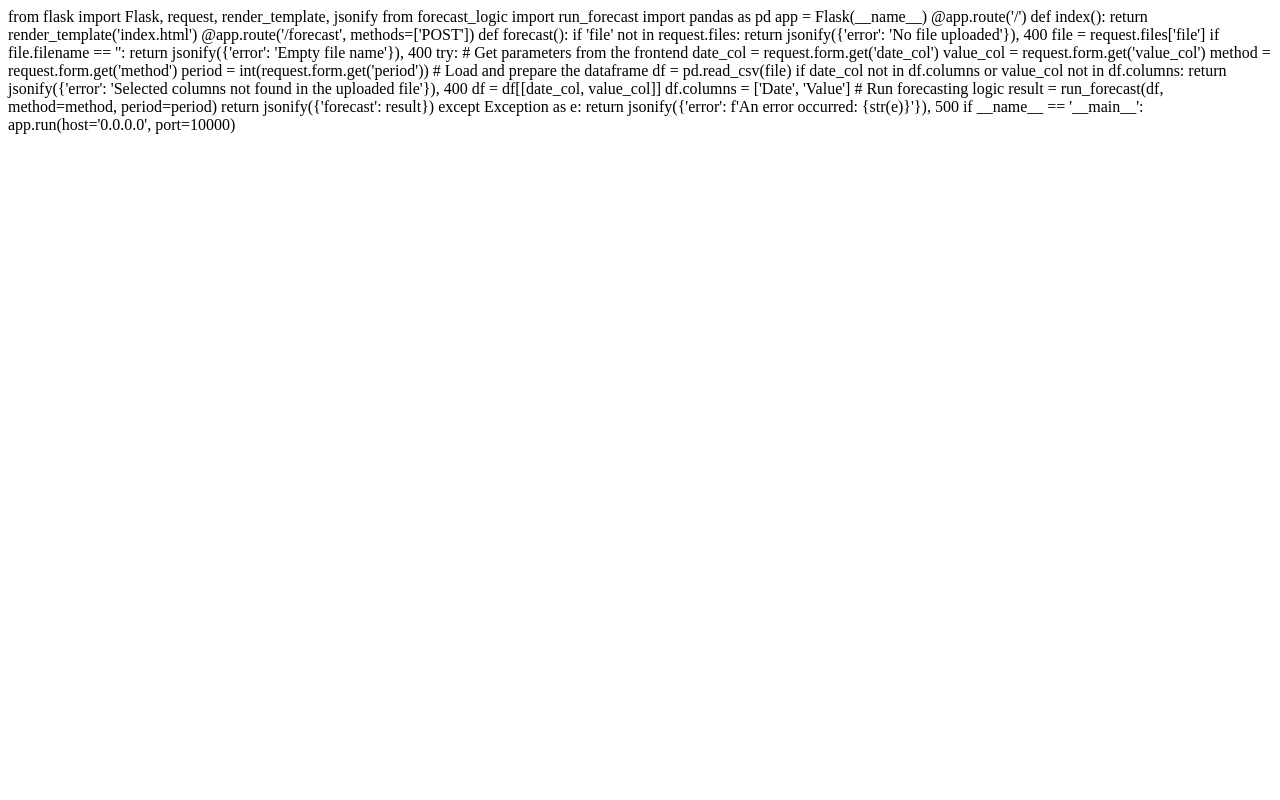
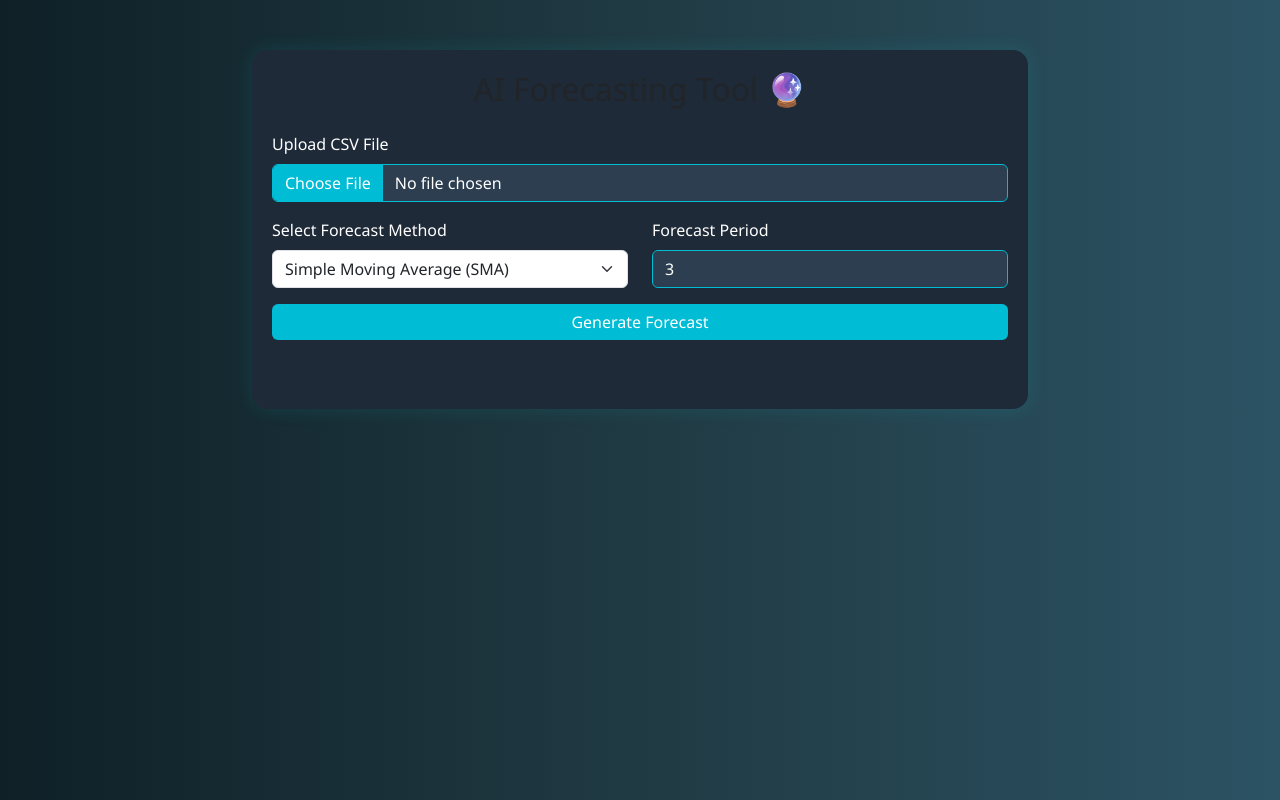
Before and after one commit to Abhishekk-sj/forecasting-backend, a Flask app: page / in a window 1280 px wide. Run offline with Flask 2, Linux system fonts and the light colour scheme.

Commit message:
Update index.html

```diff
--- a/templates/index.html
+++ b/templates/index.html
@@ -1,44 +1,171 @@
-from flask import Flask, request, render_template, jsonify
-from forecast_logic import run_forecast
-import pandas as pd
+<!DOCTYPE html>
+<html lang="en">
+<head>
+  <meta charset="UTF-8" />
+  <meta name="viewport" content="width=device-width, initial-scale=1.0"/>
+  <title>AI Forecasting Tool</title>
+  <link href="https://cdn.jsdelivr.net/npm/bootstrap@5.3.3/dist/css/bootstrap.min.css" rel="stylesheet"/>
+  <style>
+    body {
+      background: linear-gradient(to right, #0f2027, #203a43, #2c5364);
+      color: white;
+      font-family: 'Segoe UI', sans-serif;
+    }
+    .container {
+      max-width: 800px;
+      margin-top: 50px;
+    }
+    .card {
+      background-color: #1e2a38;
+      border: none;
+      border-radius: 15px;
+      padding: 20px;
+      box-shadow: 0 0 20px rgba(0, 255, 255, 0.1);
+    }
+    .btn-primary {
+      background-color: #00bcd4;
+      border: none;
+    }
+    .btn-primary:hover {
+      background-color: #0097a7;
+    }
+    .form-label, .form-control, select {
+      color: white;
+    }
+    .form-control, select {
+      background-color: #2c3e50;
+      border: 1px solid #00bcd4;
+    }
+    .form-control::file-selector-button {
+      background-color: #00bcd4;
+      color: white;
+      border: none;
+    }
+    .loading {
+      display: none;
+      font-size: 18px;
+    }
+  </style>
+</head>
+<body>
+  <div class="container">
+    <div class="card">
+      <h2 class="mb-4 text-center">AI Forecasting Tool 🔮</h2>
 
-app = Flask(__name__)
+      <form id="upload-form">
+        <div class="mb-3">
+          <label for="csvFile" class="form-label">Upload CSV File</label>
+          <input type="file" class="form-control" id="csvFile" name="file" required />
+        </div>
 
-@app.route('/')
-def index():
-    return render_template('index.html')
+        <div id="column-selectors" class="row mb-3" style="display:none;">
+          <div class="col">
+            <label for="dateCol" class="form-label">Select Date Column</label>
+            <select id="dateCol" name="date_col" class="form-select" required></select>
+          </div>
+          <div class="col">
+            <label for="valueCol" class="form-label">Select Value Column</label>
+            <select id="valueCol" name="value_col" class="form-select" required></select>
+          </div>
+        </div>
 
-@app.route('/forecast', methods=['POST'])
-def forecast():
-    if 'file' not in request.files:
-        return jsonify({'error': 'No file uploaded'}), 400
+        <div class="row mb-3">
+          <div class="col">
+            <label for="method" class="form-label">Select Forecast Method</label>
+            <select id="method" name="method" class="form-select">
+              <option value="sma">Simple Moving Average (SMA)</option>
+              <option value="wma">Weighted Moving Average (WMA)</option>
+            </select>
+          </div>
+          <div class="col">
+            <label for="period" class="form-label">Forecast Period</label>
+            <input type="number" class="form-control" id="period" name="period" value="3" min="1" required />
+          </div>
+        </div>
 
-    file = request.files['file']
-    if file.filename == '':
-        return jsonify({'error': 'Empty file name'}), 400
+        <button type="submit" class="btn btn-primary w-100">Generate Forecast</button>
+        <div class="text-center mt-3 loading" id="loading">⏳ Forecasting... Please wait...</div>
+      </form>
 
-    try:
-        # Get parameters from the frontend
-        date_col = request.form.get('date_col')
-        value_col = request.form.get('value_col')
-        method = request.form.get('method')
-        period = int(request.form.get('period'))
+      <hr />
+      <div id="resultArea" style="display: none;">
+        <h5>📈 Forecast Result:</h5>
+        <ul id="forecastResult" class="list-group list-group-flush"></ul>
+      </div>
 
-        # Load and prepare the dataframe
-        df = pd.read_csv(file)
+      <div id="errorArea" class="mt-3 text-danger"></div>
+    </div>
+  </div>
 
-        if date_col not in df.columns or value_col not in df.columns:
-            return jsonify({'error': 'Selected columns not found in the uploaded file'}), 400
+  <script>
+    const form = document.getElementById('upload-form');
+    const csvInput = document.getElementById('csvFile');
+    const dateColSelect = document.getElementById('dateCol');
+    const valueColSelect = document.getElementById('valueCol');
+    const selectorsDiv = document.getElementById('column-selectors');
+    const resultArea = document.getElementById('resultArea');
+    const forecastList = document.getElementById('forecastResult');
+    const errorArea = document.getElementById('errorArea');
+    const loading = document.getElementById('loading');
 
-        df = df[[date_col, value_col]]
-        df.columns = ['Date', 'Value']
+    // Step 1: Detect columns after CSV upload
+    csvInput.addEventListener('change', async () => {
+      const file = csvInput.files[0];
+      if (!file) return;
 
-        # Run forecasting logic
-        result = run_forecast(df, method=method, period=period)
-        return jsonify({'forecast': result})
+      const reader = new FileReader();
+      reader.onload = function (e) {
+        const text = e.target.result;
+        const firstLine = text.split('\n')[0];
+        const headers = firstLine.split(',');
 
-    except Exception as e:
-        return jsonify({'error': f'An error occurred: {str(e)}'}), 500
+        dateColSelect.innerHTML = '';
+        valueColSelect.innerHTML = '';
 
-if __name__ == '__main__':
-    app.run(host='0.0.0.0', port=10000)
+        headers.forEach(h => {
+          const option = `<option value="${h.trim()}">${h.trim()}</option>`;
+          dateColSelect.innerHTML += option;
+          valueColSelect.innerHTML += option;
+        });
+
+        selectorsDiv.style.display = 'flex';
+      };
+      reader.readAsText(file);
+    });
+
+    // Step 2: Handle form submission
+    form.addEventListener('submit', async (e) => {
+      e.preventDefault();
+      loading.style.display = 'block';
+      resultArea.style.display = 'none';
+      errorArea.innerText = '';
+      forecastList.innerHTML = '';
+
+      const formData = new FormData(form);
+      try {
+        const response = await fetch('/forecast', {
+          method: 'POST',
+          body: formData
+        });
+        const data = await response.json();
+        loading.style.display = 'none';
+
+        if (data.error) {
+          errorArea.innerText = data.error;
+        } else {
+          resultArea.style.display = 'block';
+          data.forecast.forEach(row => {
+            const li = document.createElement('li');
+            li.classList.add('list-group-item', 'bg-dark', 'text-light');
+            li.innerText = `📅 ${row.Date}: ${row.Forecast.toFixed(2)}`;
+            forecastList.appendChild(li);
+          });
+        }
+      } catch (err) {
+        loading.style.display = 'none';
+        errorArea.innerText = 'Error fetching forecast.';
+      }
+    });
+  </script>
+</body>
+</html>
```
